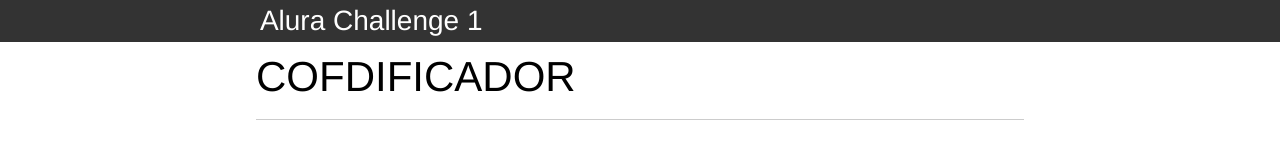
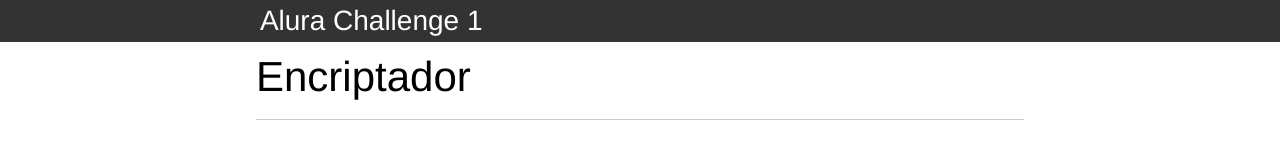
Before and after one commit to Tfinalyx/Tfinalyx.github.io, a plain HTML site: page index.html in a window 1280 px wide. Drawn offline with Linux system fonts and the light colour scheme.

Commit message:
cambio de titulo

```diff
--- a/index.html
+++ b/index.html
@@ -2,7 +2,7 @@
 <html lang="es">
 	<head>
 		<meta charset="UTF-8">
-		<title>Buona Vita Nutrición</title>
+		<title>Alura Challenge 1</title>
 		<!-- <link rel="icon" href="favicon.ico" type="image/x-icon"> -->
 		<link rel="stylesheet" type="text/css" href="css/reset.css">
 		<link rel="stylesheet" type="text/css" href="css/index.css">
@@ -17,7 +17,7 @@
 		</header>
 		<main>
 			<section class="container">
-				<h2>COFDIFICADOR</h2>
+				<h2>Encriptador</h2>
 
 
 			</section>
```
